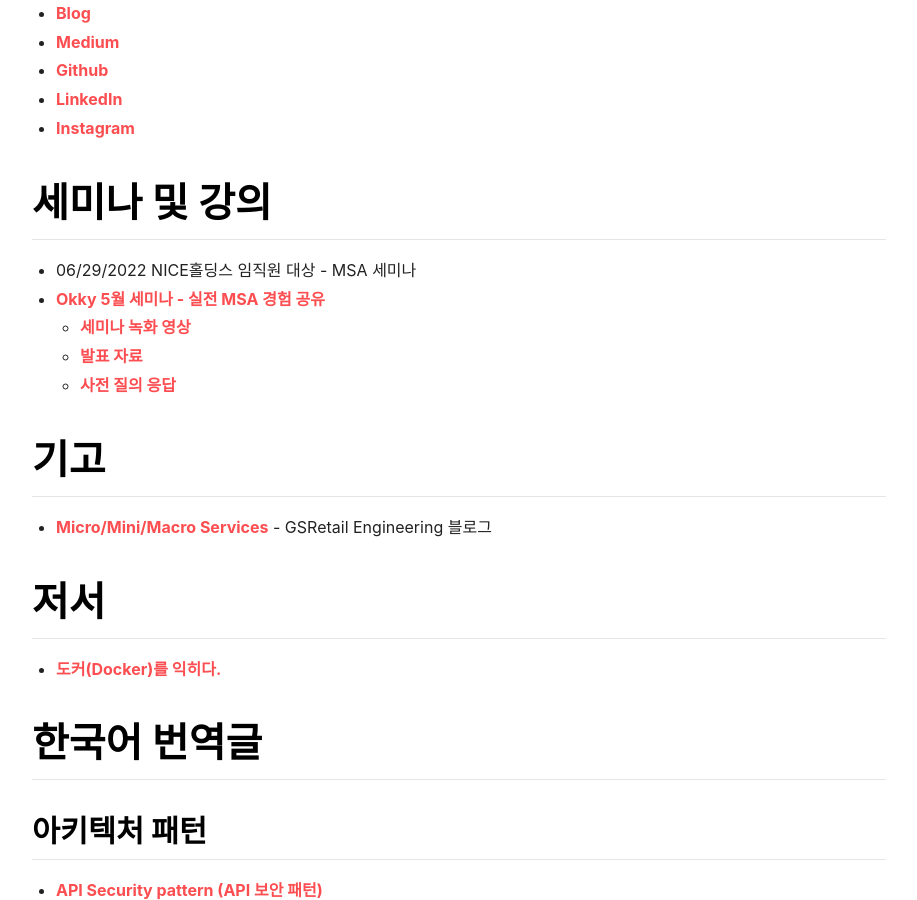
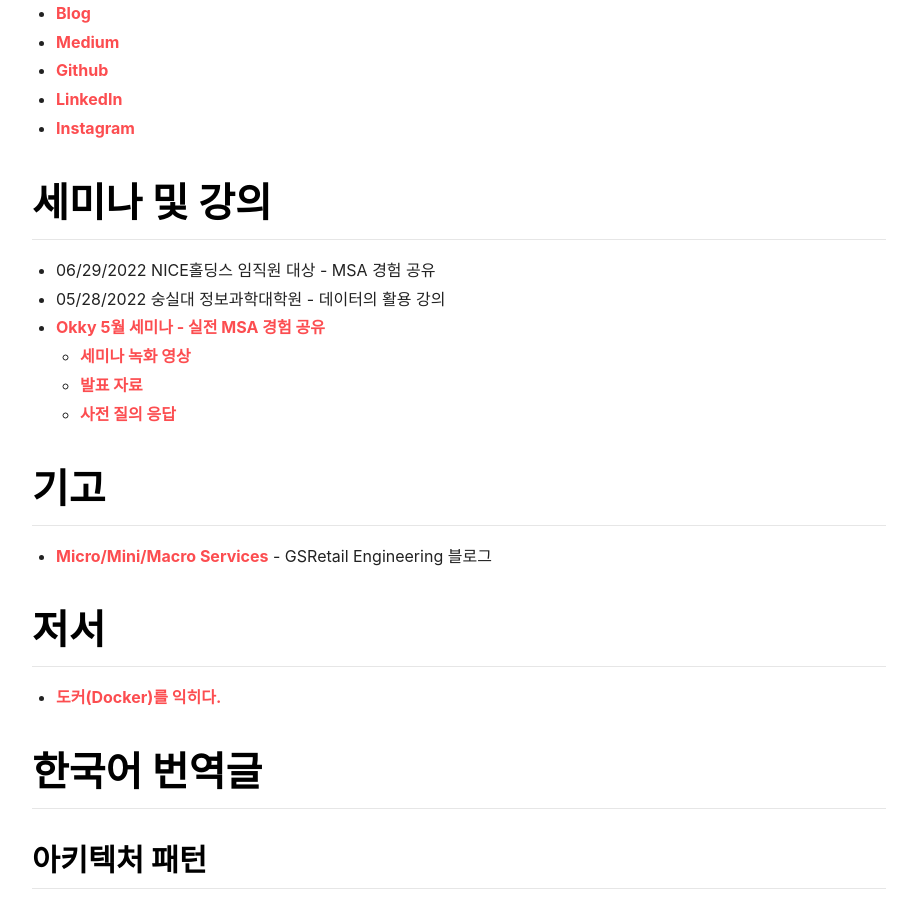
Before and after one commit to giljae/giljae.github.io, a Jekyll site: the page built from about.md, in a window 1280 px wide and 900 px high, scrolled down 535 px. Shown: the whole window, without its empty margins (181-1098 px from the left). Built offline with Jekyll 4.4.1, drawn with Linux system fonts in a browser that asks for light colours.

Commit message:
Update about.md

```diff
--- a/about.md
+++ b/about.md
@@ -42,7 +42,8 @@
 * [Instagram](https://instagram.com/giljae)
 
 # 세미나 및 강의
-* 06/29/2022 NICE홀딩스 임직원 대상 - MSA 세미나
+* 06/29/2022 NICE홀딩스 임직원 대상 - MSA 경험 공유
+* 05/28/2022 숭실대 정보과학대학원 - 데이터의 활용 강의
 * [Okky 5월 세미나 - 실전 MSA 경험 공유](https://okky.kr/article/1229709)
   * [세미나 녹화 영상](https://www.youtube.com/watch?v=itF0zhFJSFM)
   * [발표 자료](https://drive.google.com/file/d/1ENknLTqg7199Xu0EIVPCsq_1dSGGlpfN/view?usp=sharing)
```
